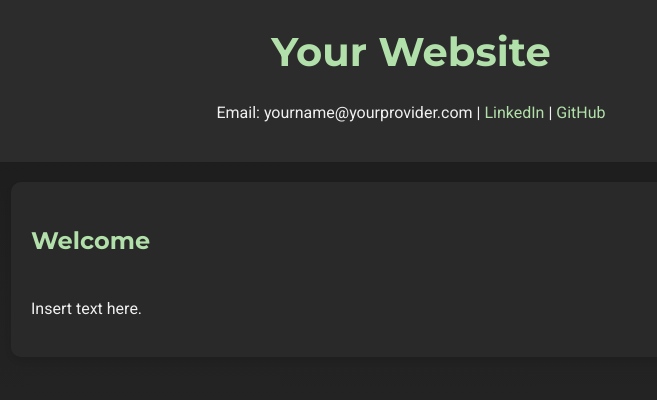
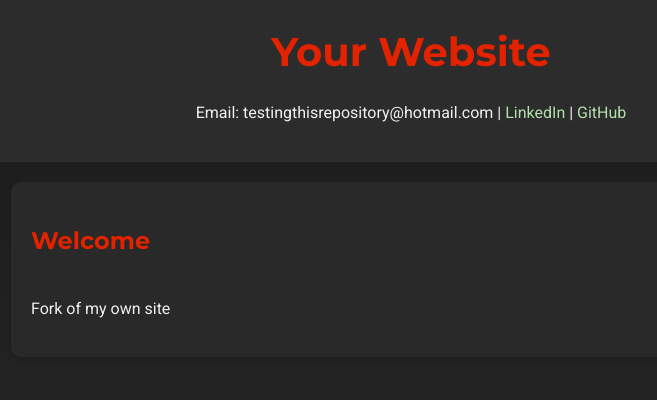
Before and after one commit to victorburner/VictorBurner.github.io, a plain HTML site: page template.html in a window 1280 px wide. Shown: the whole page, without its empty margins (229-886 px from the left). Drawn offline with Linux system fonts and the light colour scheme.

Commit message:
Update template.html

```diff
--- a/template.html
+++ b/template.html
@@ -38,7 +38,7 @@
         h1 {
             margin: 0;
             font-size: 2.5em;
-            color: #B2E0AA;
+            color: #E32300;
         }
         nav {
             background-color: #333;
@@ -55,7 +55,7 @@
             transition: color 0.3s ease;
         }
         nav a:hover {
-            color: #B2E0AA;
+            color: #E32300;
         }
         main {
             padding: 20px;
@@ -65,7 +65,7 @@
             z-index: 1;
         }
         h2 {
-            color: #B2E0AA;
+            color: #E32300;
             position: relative;
             display: inline-block;
         }
@@ -76,7 +76,7 @@
             height: 2px;
             bottom: 0;
             left: 0;
-            background-color: #B2E0AA;
+            background-color: #E32300;
             transform: scaleX(0);
             transition: transform 0.3s ease;
         }
@@ -106,7 +106,7 @@
             background: #1a1a1a;
         }
         ::-webkit-scrollbar-thumb {
-            background: #B2E0AA;
+            background: #E32300;
             border-radius: 5px;
         }
         ::-webkit-scrollbar-thumb:hover {
@@ -140,13 +140,13 @@
     <canvas id="canvas"></canvas>
     <header>
         <h1>Your Website</h1>
-        <p>Email: yourname@yourprovider.com | <a href="https://www.linkedin.com">LinkedIn</a> | <a href="https://github.com">GitHub</a></p>
+        <p>Email: testingthisrepository@hotmail.com | <a href="https://www.youtube.com/watch?v=xvFZjo5PgG0">LinkedIn</a> | <a href="https://www.youtube.com/watch?v=xvFZjo5PgG0">GitHub</a></p>
     </header>
 
     <main>
         <div class="content-box">
             <h2>Welcome</h2>
-            <p>Insert text here.</p>
+            <p>Fork of my own site</p>
         </div>
 
     </main>
```
